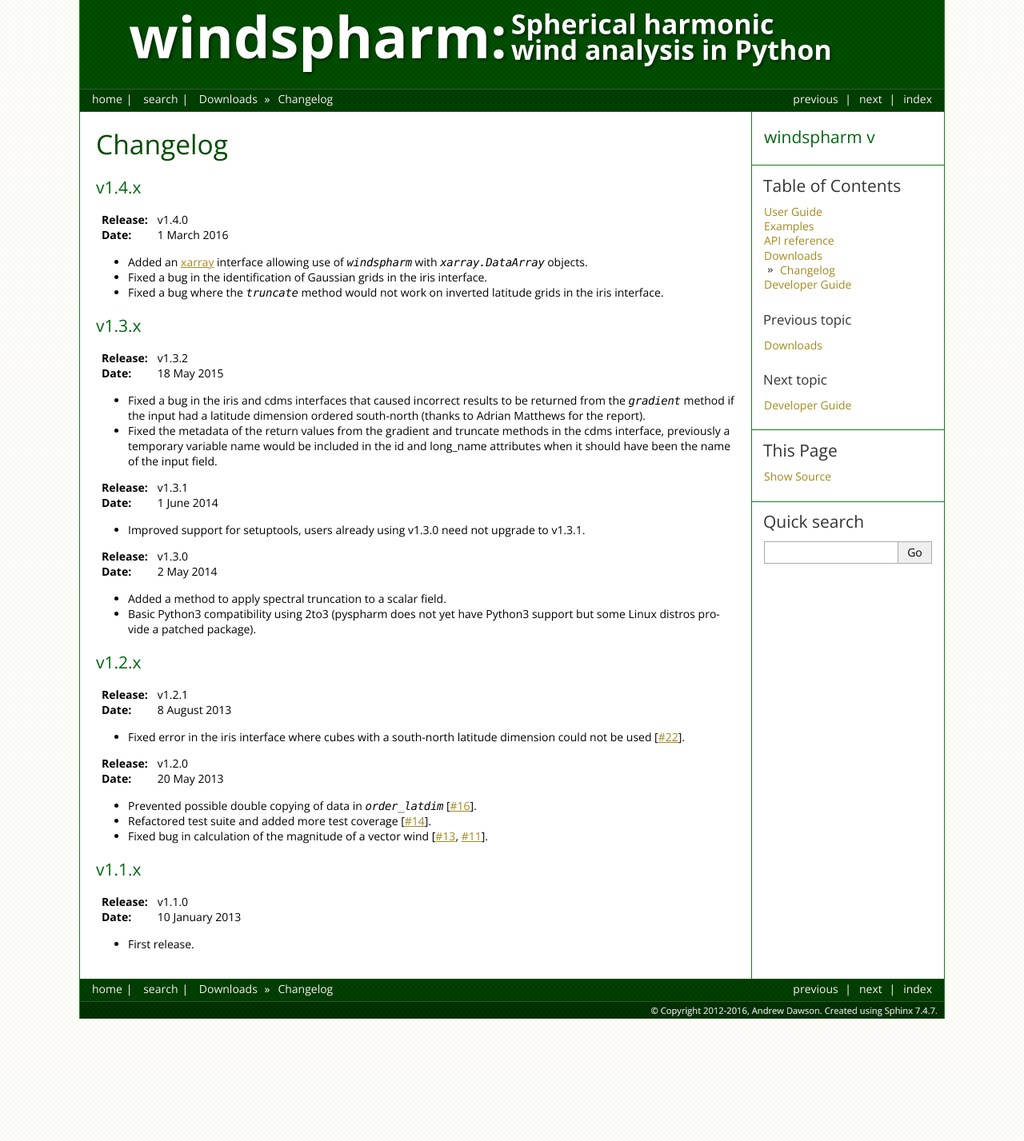
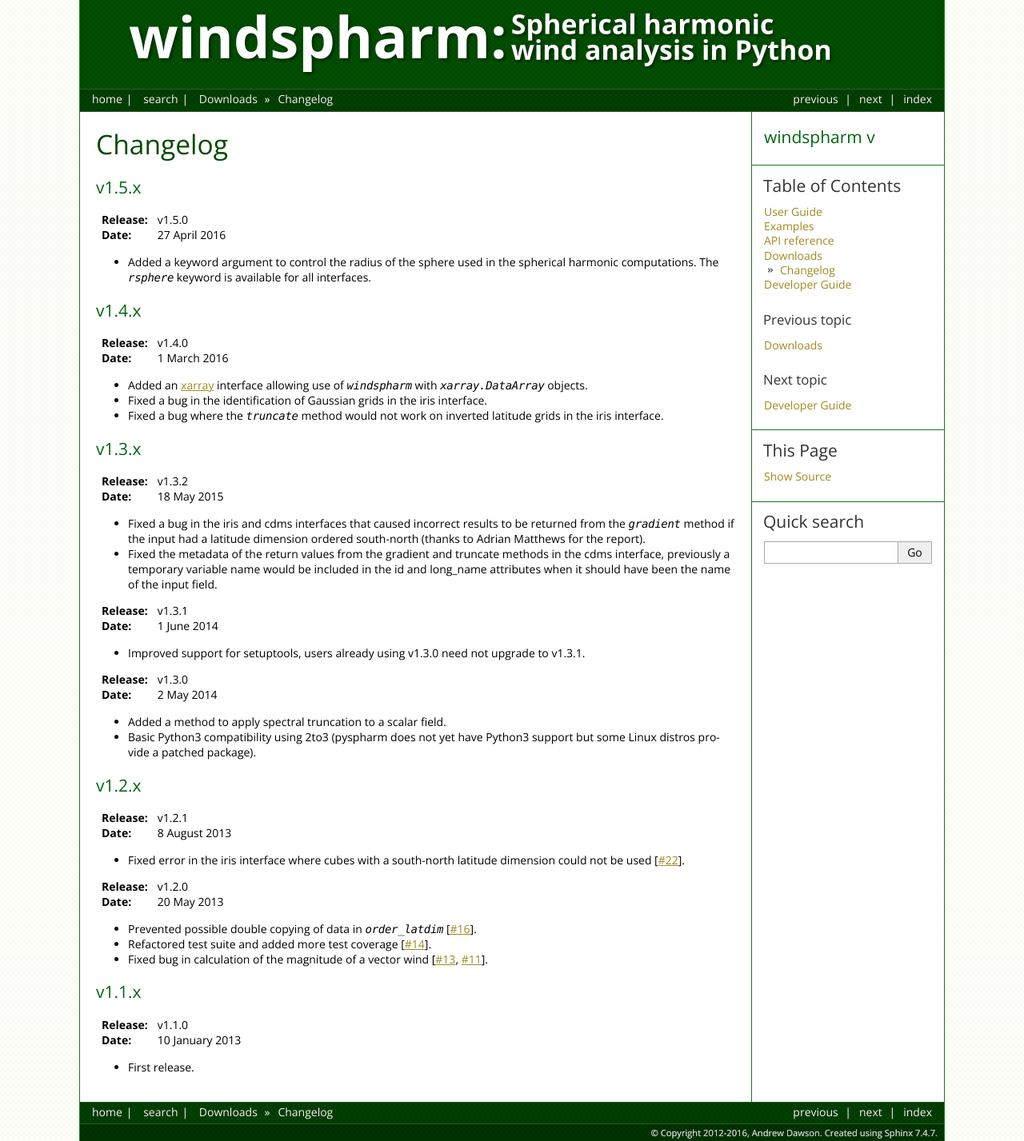
Before and after one commit to ajdawson/windspharm, a Sphinx documentation site: the page built from doc/changelog.rst, in a window 1280 px wide. Shown: the whole page at 80% size. Built offline with Sphinx 7.4.7, drawn with Linux system fonts in a browser that asks for light colours; the version number could not be read and is left out.

Commit message:
Update documentation for v1.5.0 release.

```diff
--- a/doc/changelog.rst
+++ b/doc/changelog.rst
@@ -1,5 +1,14 @@
 Changelog
 =========
+
+
+v1.5.x
+------
+
+:Release: v1.5.0
+:Date: 27 April 2016
+
+* Added a keyword argument to control the radius of the sphere used in the spherical harmonic computations. The `rsphere` keyword is available for all interfaces.
 
 
 v1.4.x
--- a/doc/downloads.rst
+++ b/doc/downloads.rst
@@ -8,6 +8,7 @@
 ===========================================================================  ====================  =================
 Filename                                                                     Summary               Released
 ===========================================================================  ====================  =================
+:download:`windspharm-1.5.0.tar.gz </distribution/windspharm-1.5.0.tar.gz>`  version 1.5.0 source  27 April 2016
 :download:`windspharm-1.4.0.tar.gz </distribution/windspharm-1.4.0.tar.gz>`  version 1.4.0 source  1 March 2016
 :download:`windspharm-1.3.2.tar.gz </distribution/windspharm-1.3.2.tar.gz>`  version 1.3.2 source  18 May 2015
 :download:`windspharm-1.3.1.tar.gz </distribution/windspharm-1.3.1.tar.gz>`  version 1.3.1 source  1 June 2014
```
Also changed, not shown: 1 other file.
